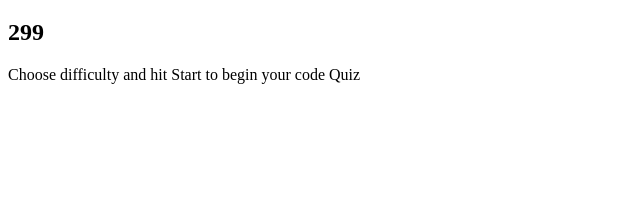
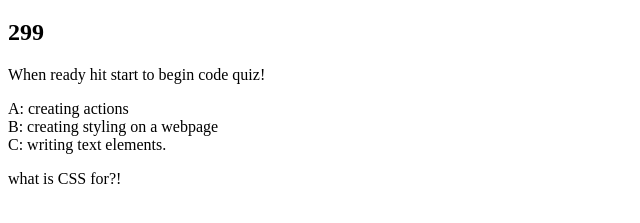
Before and after one commit to JTLaMarre/Code_Quiz, a plain HTML site: page index.html in a window 1280 px wide. Both pictures are taken after a click on the input "start". Shown: the part 61-284 px from the top of the page, without its empty margins (0-640 px from the left). Drawn offline with Linux system fonts and the light colour scheme.

Commit message:
got questions cycling

```diff
--- a/index.html
+++ b/index.html
@@ -4,17 +4,21 @@
     <meta charset="UTF-8">
     <meta name="viewport" content="width=device-width, initial-scale=1.0">
     <link rel="stylesheet" href="style.css">
-    <title>Document</title>
+    <title>Code Quiz</title>
 </head>
 <body>
 
 <main id ="main">
 <h1>Code Quiz</h1>
 <h2 id = "timer"></h2>
-<p>Choose difficulty and hit Start to begin your code Quiz</p>
-<form action="">
+<p>When ready hit start to begin code quiz!</p>
+<div id = 'Qdisplay'>
+    <div class="choice" id ="ABtn" >A</div>
+    <div class="choice" id ="BBtn" >B</div>
+    <div class="choice" id ="CBtn" >C</div>
     <input type="submit" value="start" id= "submit">
-</form>
+</div>
+<p id = 'score'></p>
 </main>
 
 
--- a/script.js
+++ b/script.js
@@ -1,28 +1,112 @@
 var startBtn = document.getElementById("submit");
 var timer = document.getElementById("timer");
+var ChoiceA = document.getElementById("ABtn")
+var ChoiceB = document.getElementById("BBtn");
+var ChoiceC = document.getElementById("CBtn");
+var score = document.getElementById("score");
+var Sc = 0
+var questions = [
+    {
+        question: 'what is CSS for?!',
+        ChoiceA: " A: creating actions",
+        ChoiceB: "B: creating styling on a webpage",
+        ChoiceC: "C: writing text elements.",
+        correct: 'B'
+    },
+    {
+        question: 'what is html for?',
+        ChoiceA: "A: creating actions!",
+        ChoiceB: "B creating styling on a webpage",
+        ChoiceC: "C writing text elements.",
+        correct: 'C'
+    },
+    {
+        question: 'what is Javascript for?',
+        ChoiceA: "creating actions",
+        ChoiceB: "creating styling on a webpage",
+        ChoiceC: "writing text elements.",
+        correct: 'C'
+    },
+    {
+        question: 'what is Javascript for..?',
+        ChoiceA: "creating actions",
+        ChoiceB: "creating styling on a webpage",
+        ChoiceC: "writing text elements.",
+        correct: 'C'
+    },
+    {
+        question: 'what is Javascript for..?',
+        ChoiceA: "creating actions",
+        ChoiceB: "creating styling on a webpage",
+        ChoiceC: "writing text elements.",
+        correct: 'C'
+    }
+
+
+
+]
+var questionIndex = questions.length - 1;
+var currentquestion = 0
 var startTime = 300;
 
-startBtn.addEventListener('click', function(event){
+var q = questions[currentquestion];
+var Displayed_q = document.createElement('p');
+Displayed_q.textContent = q.question;
+document.body.appendChild(Displayed_q);
+Displayed_q.style.display = "none";
+
+startBtn.addEventListener('click', function (event) {
     event.preventDefault();
+    DisplayQuestion()
+    var quizInterval = setInterval(function () {
+        timer.textContent = startTime;
+        startTime--;
 
-var quizInterval = setInterval( function(){
-timer.textContent = startTime;
-startTime --;
-Quiz();
 
-if (startTime === 0){
-    clearInterval(quizInterval);
-    reportScore();
-}
-},1000)
+        if (startTime === 0) {
+            clearInterval(quizInterval);
+            reportScore();
+        }
+    }, 1000)
 
 })
-function Quiz() {
+function Quiz(UserChoice) {
+
+    if (UserChoice === q.correct) {
+        Sc++;
+        score.textContent = Sc + ":currentScore"
+        currentquestion++;
+        NextQuestion();
+    }
+    else {
+        currentquestion++;
+        NextQuestion();
+    }
+
+}
+function DisplayQuestion() {
     startBtn.remove();
-
-    console.log("quiz");
+    Displayed_q.style.display = "inline"
+    ABtn.textContent = q.ChoiceA;
+    BBtn.textContent = q.ChoiceB;
+    CBtn.textContent = q.ChoiceC;
 }
-function reportScore(){
-
-    console.log("score")
+function NextQuestion() {
+    console.log(currentquestion);
+    q=questions[currentquestion];
+    Displayed_q.textContent = q.question;
+    ABtn.textContent = q.ChoiceA;
+    BBtn.textContent = q.ChoiceB;
+    CBtn.textContent = q.ChoiceC;
 }
+function reportScore() {
+}
+ChoiceA.addEventListener('click', function () {
+    Quiz('A')
+})
+ChoiceB.addEventListener('click', function () {
+    Quiz('B')
+})
+ChoiceC.addEventListener('click', function () {
+    Quiz('C')
+})
```
